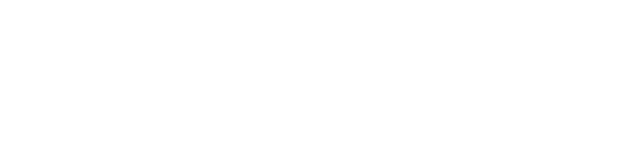
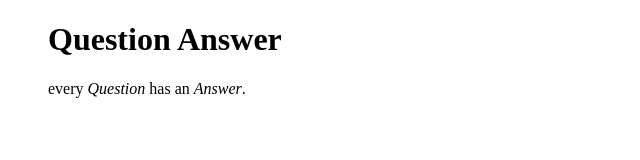
Before and after one commit to peop13/questionanswer, a plain HTML site: page index.html in a window 1280 px wide. Shown: the whole page, without its empty margins (0-640 px from the left). Drawn offline with Linux system fonts and the light colour scheme.

Commit message:
Update index.html

```diff
--- a/index.html
+++ b/index.html
@@ -6,6 +6,9 @@
     <title>Question/Answer</title>
 </head>
 <body>
-
+    <figure>
+        <h1>Question Answer</h1>
+        <figcaption>every <em>Question</em> has an <em>Answer</em>.</figcaption>
+    </figure>
 </body>
 </html>
```
